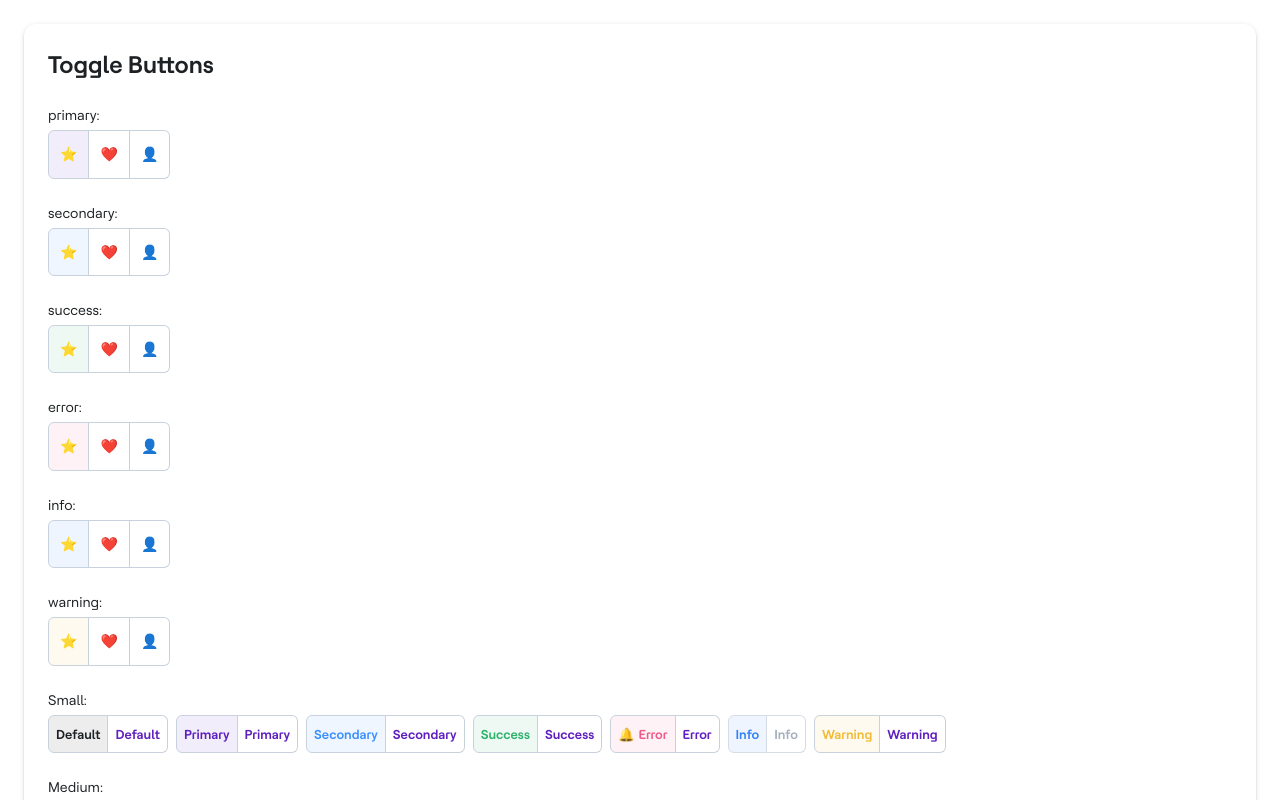
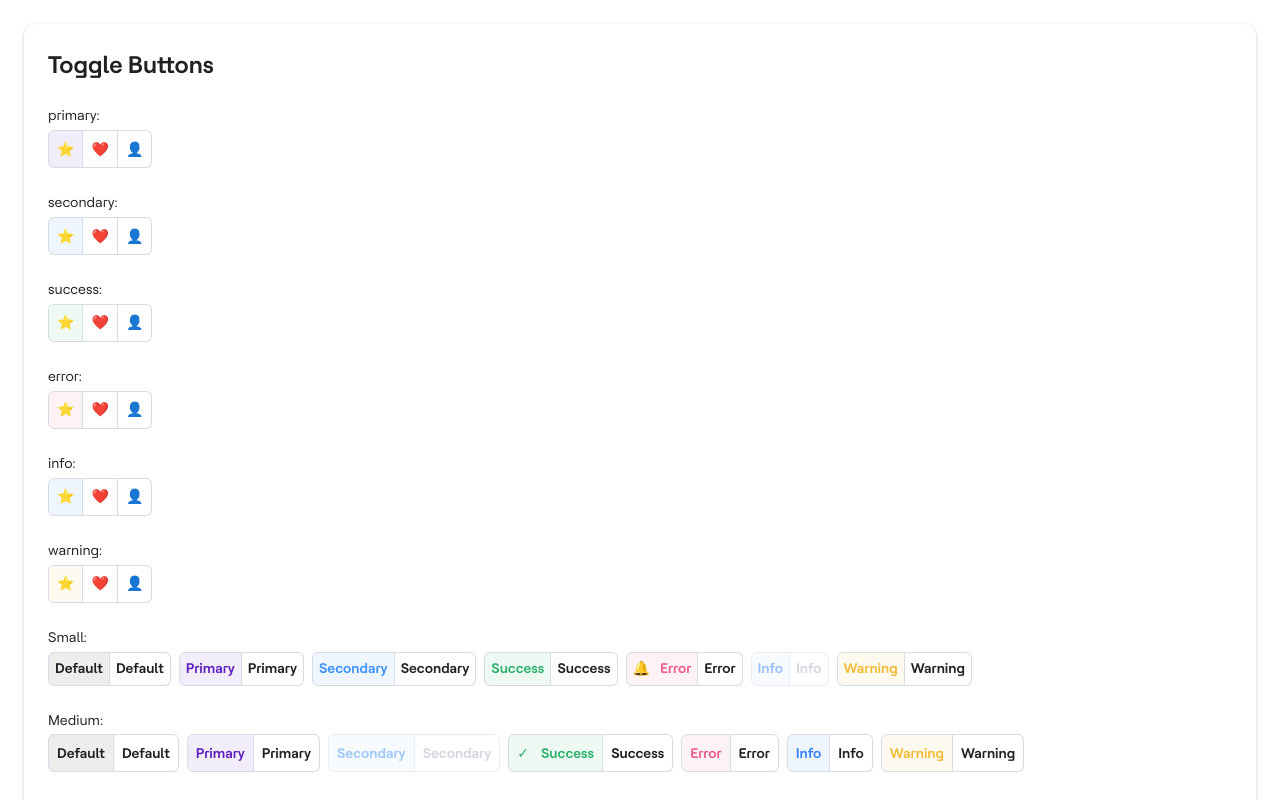
Before and after one commit to formdenes/ui-theme-test, a React (Vite) app: page / in a window 1280 px wide. Shown: the part 5580-6380 px from the top of the page. Built offline with nearby package versions, Linux system fonts and the light colour scheme.

Commit message:
Added toggle button styles

```diff
--- a/src/theme/theme.ts
+++ b/src/theme/theme.ts
@@ -669,6 +669,55 @@ export const getThemeOptions = (): ThemeOptions => ({
         },
       },
     },
+    MuiToggleButtonGroup: {},
+    MuiToggleButton: {
+      defaultProps: {
+        disableFocusRipple: true,
+        disableRipple: true,
+        disableTouchRipple: true,
+      },
+      styleOverrides: {
+        root: ({ theme }) => ({
+          borderColor: colors.grey[200],
+          color: theme.vars.palette.text.primary,
+          fontSize: 14,
+          lineHeight: 1.5,
+          "&.Mui-focusVisible": {
+            boxShadow: `0 0 0 3px var(--focus-ring, ${colors.grey[300]})`,
+          },
+          "&.Mui-disabled": {
+            // color: theme.vars.palette.text.disabled,
+            opacity: 0.5,
+          },
+          "&.MuiToggleButton-sizeMedium": {
+            minHeight: "36px",
+            gap: "8px",
+            padding: "7.5px 8px",
+          },
+          "&.MuiToggleButton-sizeSmall": {
+            minHeight: "32px",
+            gap: "6px",
+            padding: "5.5px 6px",
+          },
+          "&.MuiToggleButton-sizeLarge": {
+            minHeight: "40px",
+            gap: "8px",
+            padding: "9.5px 12px",
+          },
+          variants: [
+            {
+              props: { size: "mini" },
+              style: {
+                minHeight: "24px",
+                gap: "4px",
+                padding: "3px 4px",
+                fontSize: 12,
+              },
+            },
+          ],
+        }),
+      },
+    },
     // ... all component customizations
   },
 });
```
